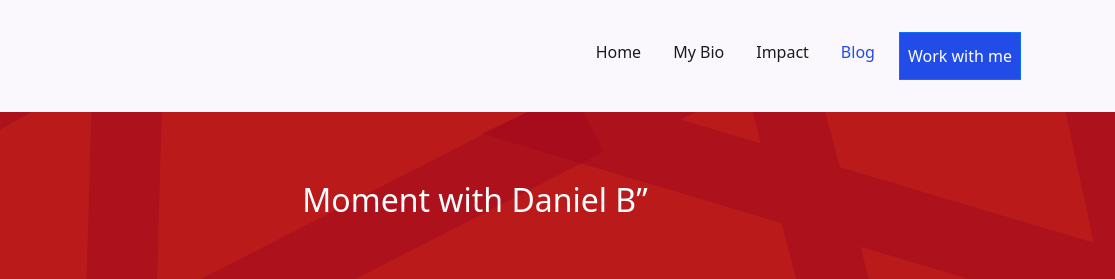
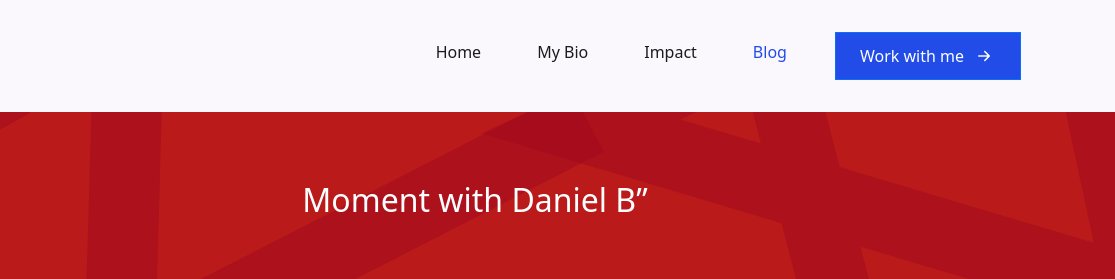
Before and after one commit to prudentdan/danielbamigbayanwebsite, a website: page blog.html in a window 1280 px wide. Shown: the top 279 px of the page, 165-1280 px from the left. Drawn offline with nearby package versions, Linux system fonts and the light colour scheme.

Commit message:
blog update

```diff
--- a/blog.html
+++ b/blog.html
@@ -23,12 +23,12 @@
             <i class="bi bi-list" style="font-size: 2rem; color: var(--md-sys-color-on-surface);"></i>
           </button>
           <div class="collapse navbar-collapse" id="navbarNavAltMarkup">
-                <div class="navbar-nav ms-lg-auto">
-                  <a class="nav-link text-center me-lg-3" aria-current="page" href="./index.html">Home</a>
+            <div class="navbar-nav ms-lg-auto gap-lg-4 gap-2">
+              <a class="nav-link  text-center me-lg-3" aria-current="page" href="./index.html">Home</a>
               <a class="nav-link text-center me-lg-3" href="./myBio.html">My Bio</a>
               <a class="nav-link text-center me-lg-3" href="./impact.html">Impact</a>
-                  <a class="nav-link active text-center me-lg-3" href="./blog.html">Blog</a>
-                  <a class="nav-link btn btn-primary link-light" id="CTA">Work with me</a>
+              <a class="nav-link text-center active me-lg-3" href="./blog.html">Blog</a>
+              <a class="nav-link btn btn-primary link-light px-4" id="CTA">Work with me <i class="bi bi-arrow-right-short"></i></a>
             </div>
           </div>
         </div>
```
Lines whose indentation alone changed are shown as unchanged.
